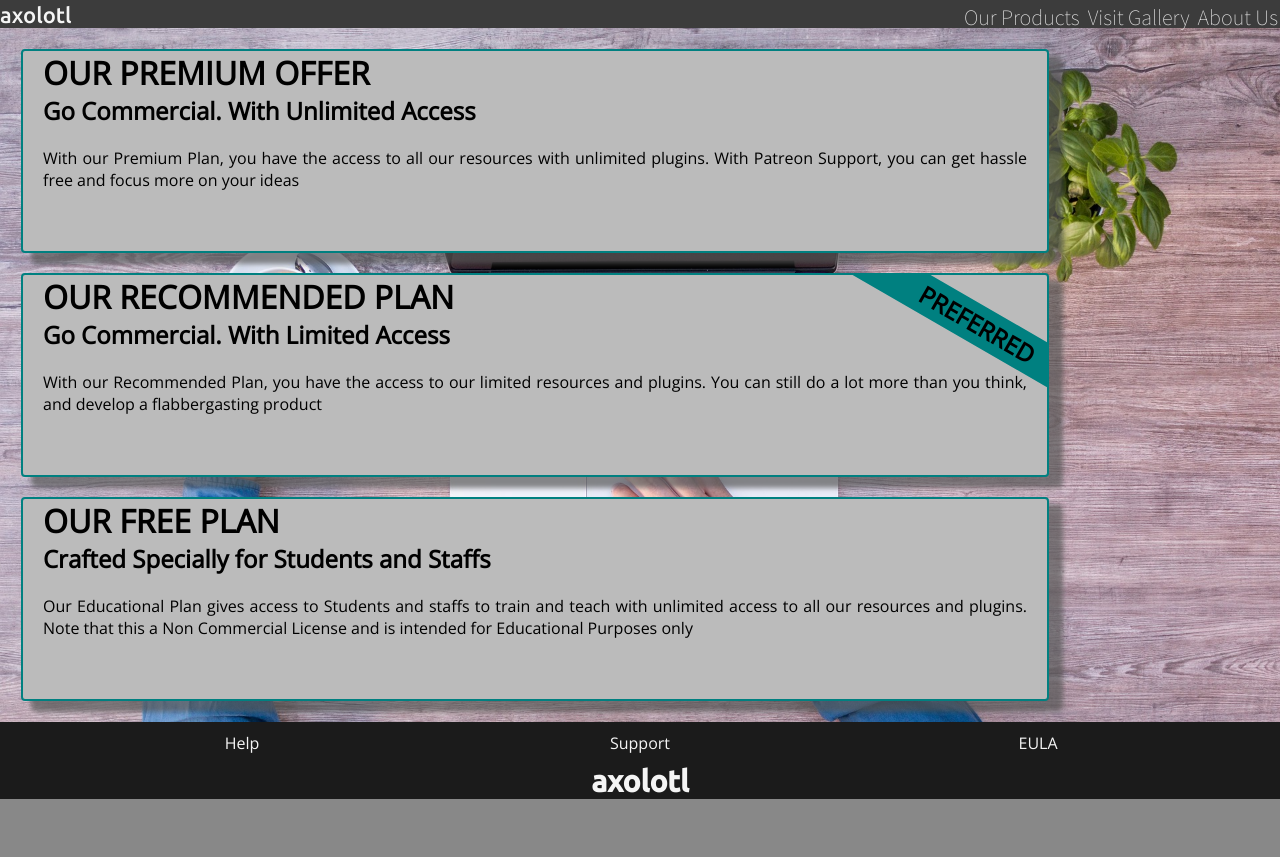
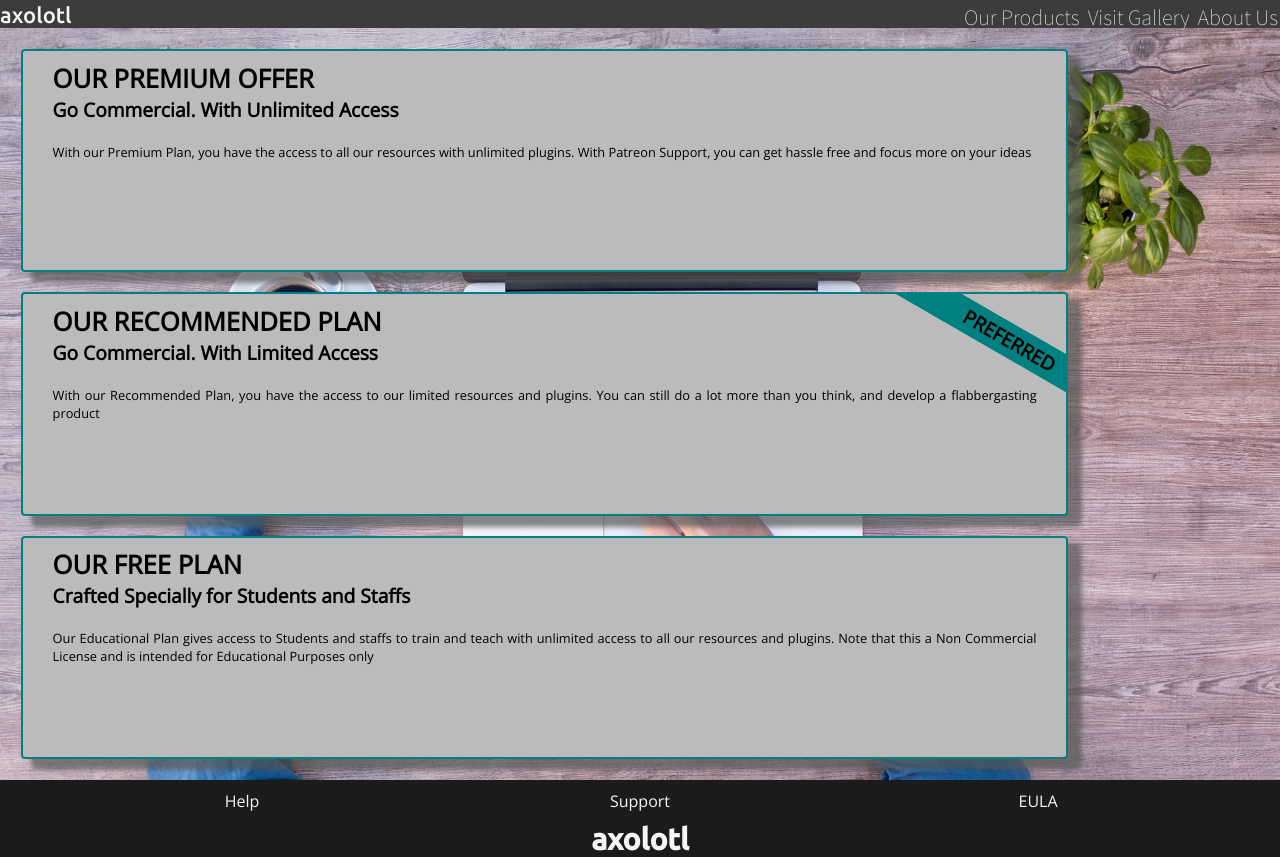
Before and after one commit to yousufotkani/test_html, a plain HTML site: page products/index.html in a window 1280 px wide. Before the commit the page ends 800 px from the top, so only its background shows below. Drawn offline with nearby package versions, Linux system fonts and the light colour scheme.

Commit message:
added responsiveness to home @ 640px

```diff
--- a/products/index.html
+++ b/products/index.html
@@ -17,9 +17,6 @@
     <link rel="stylesheet" href="produts.css" />
   </head>
 
-
-
-
   <body>
     <div>
       <header class="indic">
@@ -35,7 +32,9 @@
               <a href="gallery.html" class="anchor_style">Visit Gallery</a>
             </li>
             <li class="ib__items">
-              <a href="../customers/index.html" class="anchor_style">About Us</a>
+              <a href="../customers/index.html" class="anchor_style"
+                >About Us</a
+              >
             </li>
           </ul>
         </nav>
@@ -48,42 +47,40 @@
         <a href="#" class="plans--card__style">
           <h1 class="plans--card__h1">OUR PREMIUM OFFER</h1>
           <h2 class="plans--card__h2">Go Commercial. With Unlimited Access</h2>
-        <p class="plans--card__p">With our Premium Plan, you have the access to
-          all our resources with unlimited plugins. With Patreon
-          Support, you can get hassle free and focus more on your ideas
+          <p class="plans--card__p">
+            With our Premium Plan, you have the access to all our resources with
+            unlimited plugins. With Patreon Support, you can get hassle free and
+            focus more on your ideas
+          </p>
         </a>
-        </p>
       </div>
       <div class="plans--card">
         <a href="#" class="plans--card__style">
           <h1 class="plans--card__h1">OUR RECOMMENDED PLAN</h1>
           <h2 class="plans--card__h2">Go Commercial. With Limited Access</h2>
           <h2 class="preferred--absolute">PREFERRED</h2>
-        <p class="plans--card__p">With our Recommended Plan, you have the access to our limited
-          resources and plugins. You can still do a lot
-          more than you think, and develop a flabbergasting
-          product
+          <p class="plans--card__p">
+            With our Recommended Plan, you have the access to our limited
+            resources and plugins. You can still do a lot more than you think,
+            and develop a flabbergasting product
+          </p>
         </a>
-        </p>
       </div>
       <div class="plans--card">
         <a href="#" class="plans--card__style">
           <h1 class="plans--card__h1">OUR FREE PLAN</h1>
-        <h2 class="plans--card__h2">Crafted Specially for Students and Staffs</h2>
-        <p class="plans--card__p"> Our Educational Plan gives access to Students
-          and staffs to train and teach with unlimited access
-          to all our resources and plugins. Note that this a
-          Non Commercial License and is intended for Educational
-          Purposes only
+          <h2 class="plans--card__h2">
+            Crafted Specially for Students and Staffs
+          </h2>
+          <p class="plans--card__p">
+            Our Educational Plan gives access to Students and staffs to train
+            and teach with unlimited access to all our resources and plugins.
+            Note that this a Non Commercial License and is intended for
+            Educational Purposes only
+          </p>
         </a>
-        </p>
       </div>
-
-
-
     </div>
-
-
 
     <footer class="footer">
       <nav class="footer">
--- a/products/produts.css
+++ b/products/produts.css
@@ -22,6 +22,8 @@ body {
 .plans--card {
   background-color: rgb(187, 187, 187);
   margin: 20px;
+  font-size: 0.8rem;
+  padding: 0.6rem;
   border-radius: 4px;
   border: 2px solid teal;
   box-shadow: 12px 9px 5px 2px rgba(87, 87, 87, 0.7);
@@ -33,6 +35,37 @@ body {
   overflow: hidden;
 }
 
+@media(min-width:40rem){
+  .plans--card{
+    background-color: rgb(187, 187, 187);
+  margin: 20px;
+  border-radius: 4px;
+  border: 2px solid teal;
+  box-shadow: 12px 9px 5px 2px rgba(87, 87, 87, 0.7);
+  text-align: left;
+  width: 80vw;
+  height: 200px;
+  position: relative;
+  z-index: 0;
+  overflow: hidden;
+  }
+}
+
+
+
+.preferred--absolute {
+  background-color: teal;
+  position: absolute;
+  top: 170px;
+  right: 10px;
+  z-index: 1;
+  border-radius: 4px;
+  padding: 3px;
+  margin: 0px;
+
+}
+
+@media(min-width:40rem){
   .preferred--absolute {
     background-color: teal;
     position: absolute;
@@ -46,6 +79,8 @@ body {
     padding-left: 100px;
     padding-right: 100px;
   }
+}
+
 
 .plans--card__style {
   font-family: "Open Sans", sans-serif;
--- a/shared.css
+++ b/shared.css
@@ -20,7 +20,7 @@ html {
 
 .indic {
   background-color: rgb(60, 60, 60);
-  /* position: fixed; */
+  position: fixed;
   z-index: 1;
   width: 100%;
   text-align: left;
@@ -175,7 +175,7 @@ html {
 .mobile-nav {
   display: none;
   position: fixed;
-  z-index: 10000;
+  z-index: 200;
   top: 0;
   left: 0;
   background: rgb(78, 78, 78);
```
Also changed, not shown: index.html (+3 -2 lines), main.css (+49 -14 lines). Lines whose indentation alone changed are shown as unchanged.
